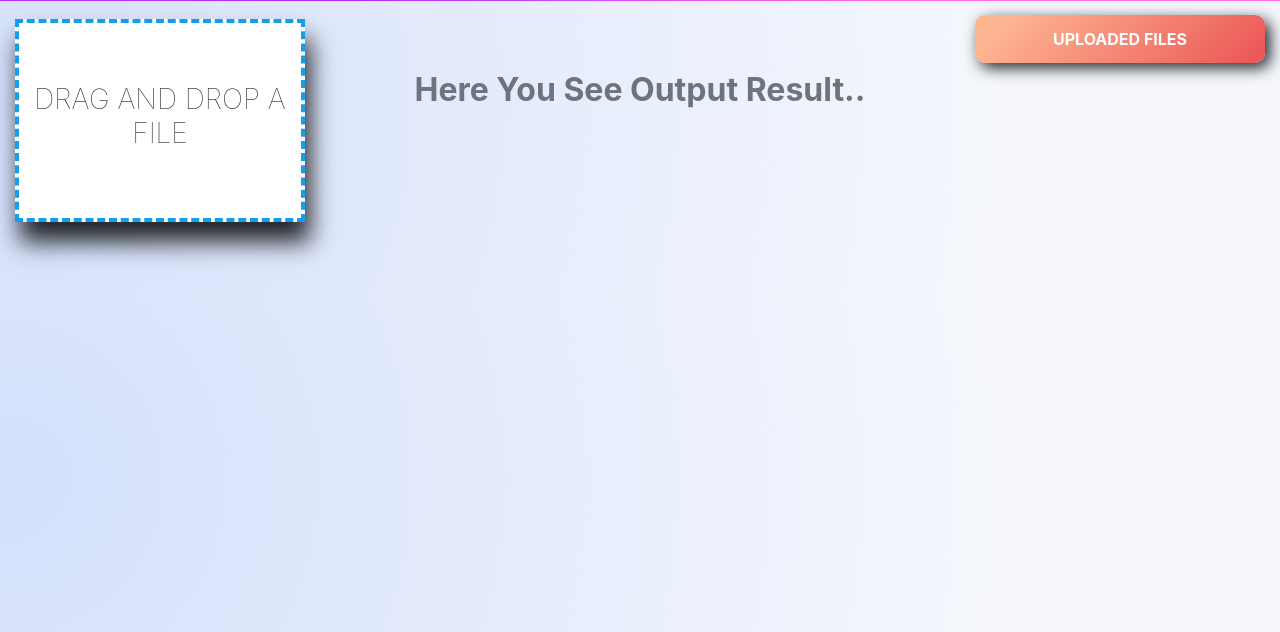
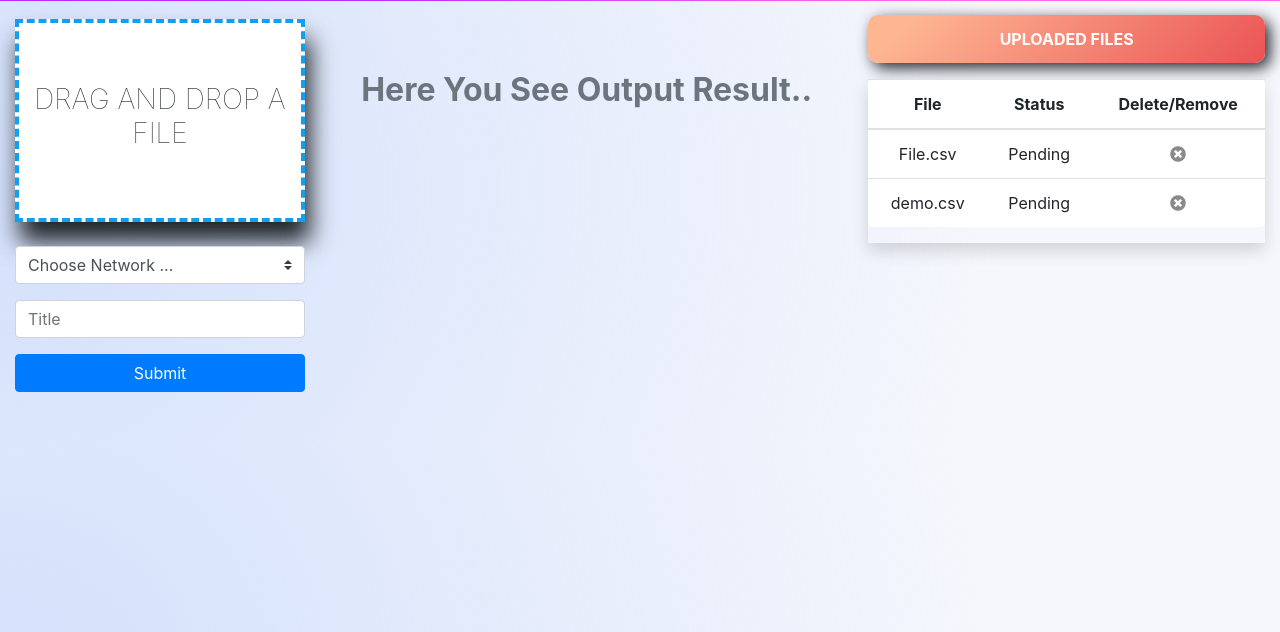
Before and after one commit to himanshuxmehra/blockchain-cert-django, a Django app: page /dashboard/ in a window 1280 px wide. Shown: the part 71-703 px from the top of the page. Run offline with Django 3.2, Linux system fonts and the light colour scheme; the visitor is signed in with stand-in values (Sample User, id 1); data comes from the database, SQL or seed files in the repository; data that the repository does not hold is empty; some libraries are stand-ins or nearby versions.

Commit message:
update dashboard changes

```diff
--- a/website/csvmanager/templates/csvmanager/uploader.html
+++ b/website/csvmanager/templates/csvmanager/uploader.html
@@ -36,26 +36,43 @@
             <form method="POST" enctype="multipart/form-data">
                 {% csrf_token %}
                 <div class="image-upload-wrap mb-4 bg-white drop-style">
-                    <input class="file-upload-input" type='file' name="csvFile" multiple accept="csv/*" onchange="readURL(this);" id="fileUpload" accept=".csv"
-                        required />
+                    <input class="file-upload-input" type='file' name="csvFile" multiple accept="csv/*"
+                        onchange="readURL(this);" id="fileUpload" accept=".csv" required />
                     <div class="drag-text">
                         <h3>Drag and drop a file</h3>
                     </div>
                 </div>
                 <div class="file-upload-content">
                     <div class="image-title-wrap mt-4">
-                        <input type="button" class="btn btn-success" id="upload" value="view" onclick="Upload(); myFunction();" />
-                        <button type="button" class="btn btn-secondary" onclick="removeUpload(); rem(); location.reload();"
-                            class="remove-image">Remove <span class="image-title">Uploaded Image</span></button>
-                        <button type="submit" class="btn btn-primary" name="submit">Add to Blockchain</button>
+                        <input type="button" class="btn btn-success mb-3" id="upload" value="view"
+                            onclick="Upload(); myFunction();" />
+                        <button type="button" class="btn btn-secondary mb-3"
+                            onclick="removeUpload(); rem(); location.reload();" class="remove-image">Remove <span
+                                class="image-title">Uploaded Image</span></button>
+                        <button type="submit" class="btn btn-danger mb-3" name="submit">Add to Blockchain</button>
                     </div>
                 </div>
+                <!-- public and private dropdown -->
+
+                <div class="input-group mb-3">
+                    <select class="custom-select" id="inputGroupSelect01" required>
+                        <option selected>Choose Network ...</option>
+                        <option value="1">Public</option>
+                        <option value="2">Private</option>
+                    </select>
+                </div>
+
+                <div class="input-group mb-3">
+                    <input type="text" class="form-control" placeholder="Title" required>
+                </div>
+                <button type="submit" class="btn btn-primary btn-block">Submit</button>
+
             </form>
         </div>
-        <div class="col-md-6">
+        <div class="col-md-5">
             <!-- <div class="col-md-12 bg-white mb-4"> -->
-                <h4 class="text-center font-weight-bold my-output mt-2 rounded border-bottom-0 mb-0" id="Output" ></h4>
-                <div id="dvCSV" class="st  mb-3 mt-0">
+            <h4 class="text-center font-weight-bold my-output mt-2 rounded border-bottom-0 mb-0" id="Output"></h4>
+            <div id="dvCSV" class="st mb-3 mt-0">
 
             </div>
             <h2 class="text-center pt-5 pb-5 font-weight-bold text-muted out-txt"> Here You See Output Result..</h2>
@@ -76,13 +93,13 @@
         </form> -->
 
         </div>
-        <div class="col-md-3">
+        <div class="col-md-4 text-center">
             <ul class="list-group mt-3 mb-3 list-group-flush my-shadow">
                 <li class="list-group-item text-center bg-primary-a text-uppercase text-white font-weight-bold">
                     Uploaded Files
                 </li>
                 <!-- upload file section here -->
-                {% for i in CSVs %}
+                <!--{% for i in CSVs %}
                 <a href="{{ i.csv.url }}">
                     <li class="list-group-item">
                         {{ i.title }}
@@ -90,12 +107,41 @@
                         <i class="fas fa-times-circle float-right my-hover" title="Remove"></i>
                     </li>
                 </a>
-                {% endfor %}
+                {% endfor %}-->
             </ul>
+            <div class="hello shadow mb-5">
+                <table class="table mytable table-hover rounded-lg">
+                    <thead>
+                        <tr>
+                            <th scope="col">File
+                            </th>
+                            <th scope="col">Status
+
+                            </th>
+                            <th scope="col">Delete/Remove</th>
+                        </tr>
+                    </thead>
+                    <tbody>
+                        <tr>
+                            <td>File.csv</td>
+                            <td>Pending</td>
+                            <td><i class="fas fa-times-circle text-center my-hover" title="Remove"></i></td>
+                        </tr>
+                        <tr>
+                            <td>demo.csv</td>
+                            <td>Pending</td>
+                            <td><i class="fas fa-times-circle text-center my-hover" title="Remove"></i></td>
+                        </tr>
+
+                    </tbody>
+                </table>
+            </div>
+
         </div>
         <footer class="footer mt-auto py-3">
             <div class="container text-center">
-              <span class="text-white"> <i class="fa fa-copyright" aria-hidden="true">2020 Copyright : <span class="text-dark"> Blockchain Certificate</span></i></span>
+                <span class="text-white"> <i class="fa fa-copyright" aria-hidden="true">2020 Copyright : <span
+                            class="text-dark"> Blockchain Certificate</span></i></span>
             </div>
         </footer>
     </div>
--- a/website/static/css/style.css
+++ b/website/static/css/style.css
@@ -67,3 +67,16 @@ footer{
 .new{
     margin-top: 70px;
 }
+
+.my-drop-menu .dropdown-item :hover{
+ background-color: rgb(178, 178, 235);
+}
+
+.mytable{
+    background-color: white;
+
+}
+
+.hello{
+    overflow: auto;
+}
```
Also changed, not shown: website/csvmanager/migrations/0001_initial.py, website/static/css/style-2.css (line endings or trailing spaces). Lines whose indentation alone changed are shown as unchanged.
